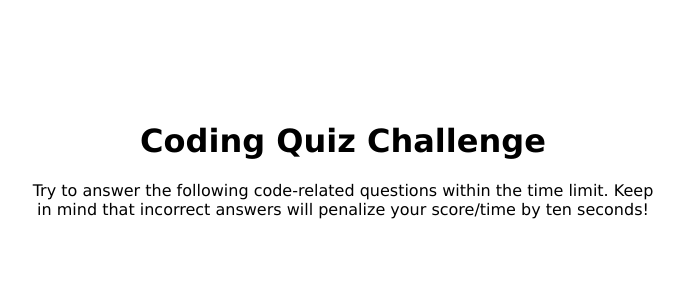
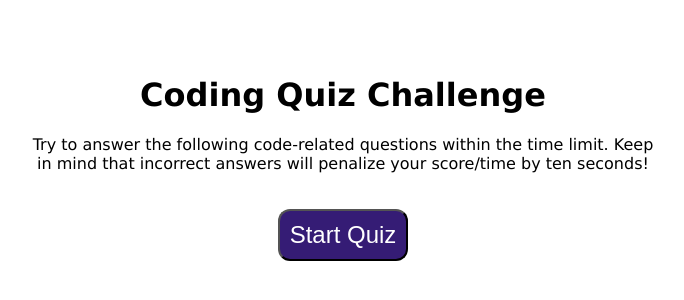
Before and after one commit to moyangdev/code-quiz, a plain HTML site: page index.html in a window 1280 px wide. Shown: the part 192-492 px from the top of the page, without its empty margins (297-981 px from the left). Drawn offline with Linux system fonts and the light colour scheme.

Commit message:
add start quiz button

```diff
--- a/assets/css/style.css
+++ b/assets/css/style.css
@@ -13,3 +13,13 @@ body {
     margin: auto;
     text-align: center;
 }
+
+button {
+    padding: 10px;
+    margin: 20px;
+    cursor: pointer;
+    font-size: 24px;
+    background-color:#351C75;
+    color: white;
+    border-radius: 12px;
+}
--- a/index.html
+++ b/index.html
@@ -13,6 +13,7 @@
     <h1>Coding Quiz Challenge</h1>
     <p>Try to answer the following code-related questions within the time limit. Keep in mind that incorrect answers will penalize your score/time by ten seconds!
     </p>
+    <button id="start">Start Quiz</button>
     </div>
 </body>
 </html>
```
